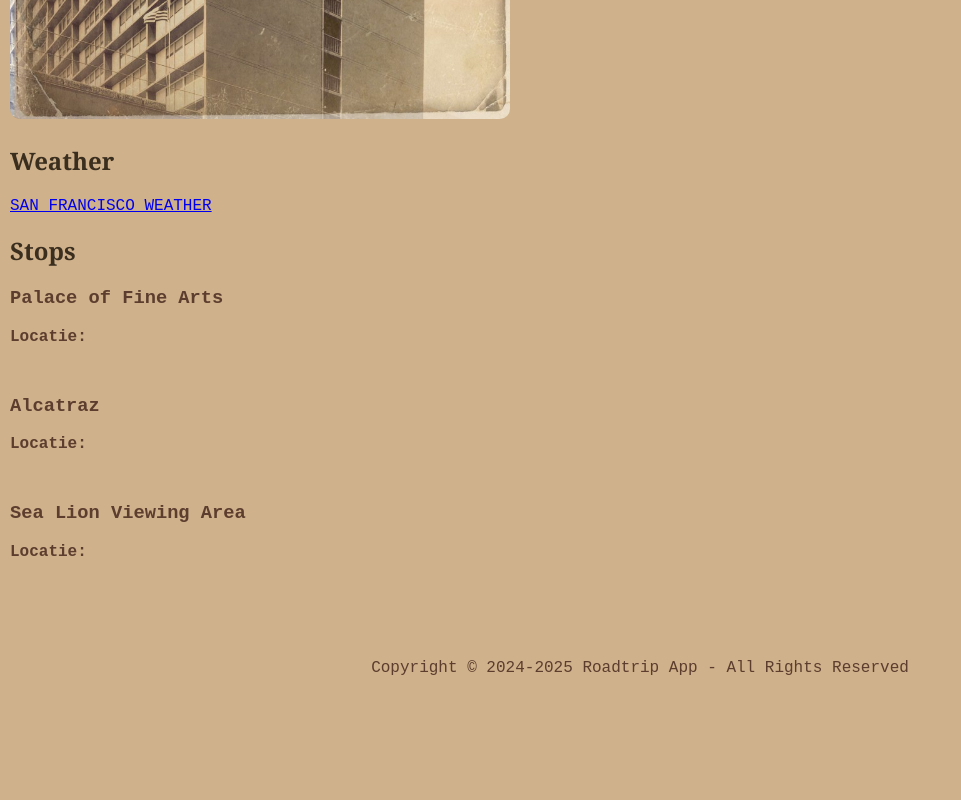
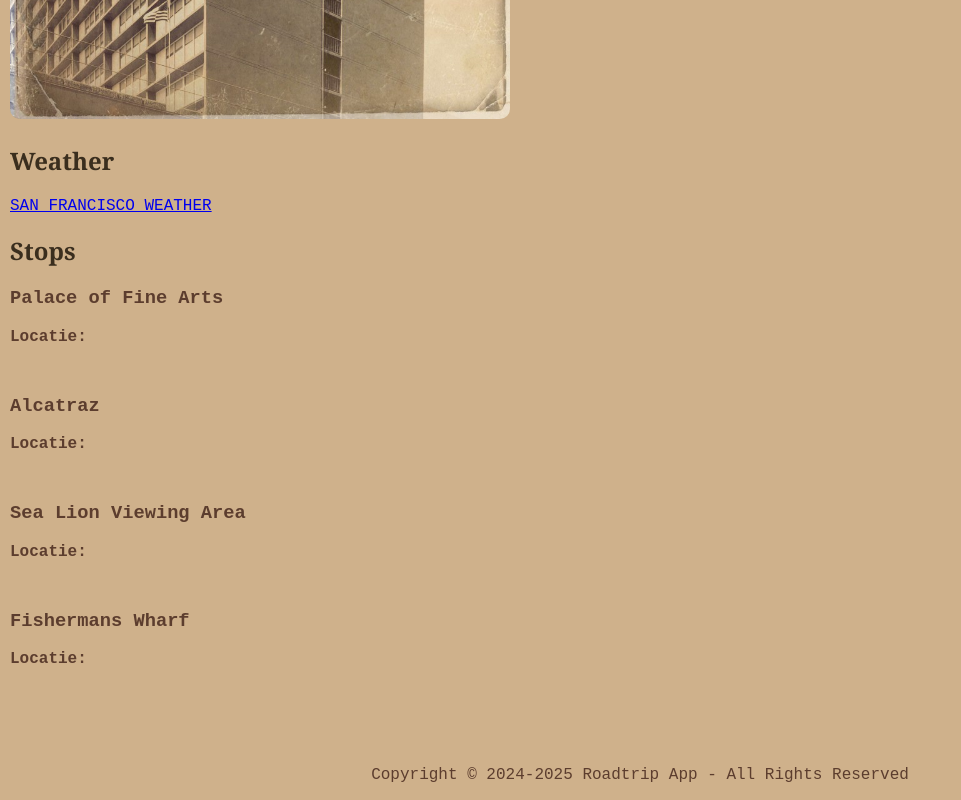
Before and after one commit to Conroy95/roadtripappbackup, a plain HTML site: page dag5.html in a window 1280 px wide. Shown: the part 599-1399 px from the top of the page, without its empty margins (0-961 px from the left). Before the commit the page ends 1292 px from the top, so only its background shows below. Drawn offline with Linux system fonts and the light colour scheme; a script that the page names is missing.

Commit message:
Update dag5.html

```diff
--- a/dag5.html
+++ b/dag5.html
@@ -74,6 +74,9 @@
 
 			<h3>Sea Lion Viewing Area</h3>
 			<p><strong>Locatie:</strong> </p>
+
+            <h3>Fishermans Wharf</h3>
+			<p><strong>Locatie:</strong> </p>
 			<br>
 		</div>
 
```
